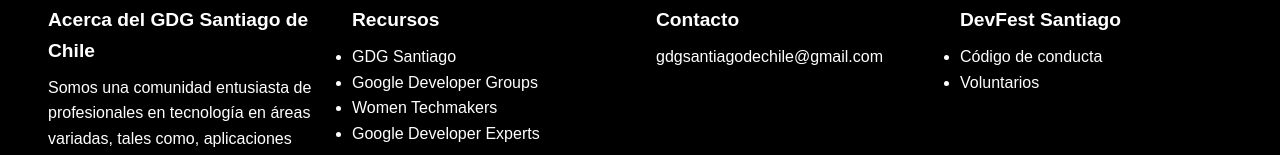
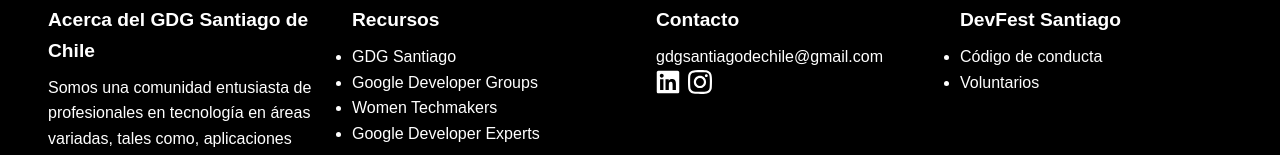
Before and after one commit to GDGSantiagoDeChile/devfestsantiago24, a Next.js app: page /devfestsantiago24/ in a window 1280 px wide. Shown: the part 2894-3049 px from the top of the page. Built offline with nearby package versions, Linux system fonts and the light colour scheme.

Commit message:
tint social network icons on footer

```diff
--- a/styles/footer.module.scss
+++ b/styles/footer.module.scss
@@ -41,7 +41,7 @@
 .socialIcon {
   width: 24px;
   height: 24px;
-  fill: #fff; /* Forza el color blanco en los íconos SVG */
+  filter: invert(100%) brightness(200%);
 }
 
 .footerBottom {
```
